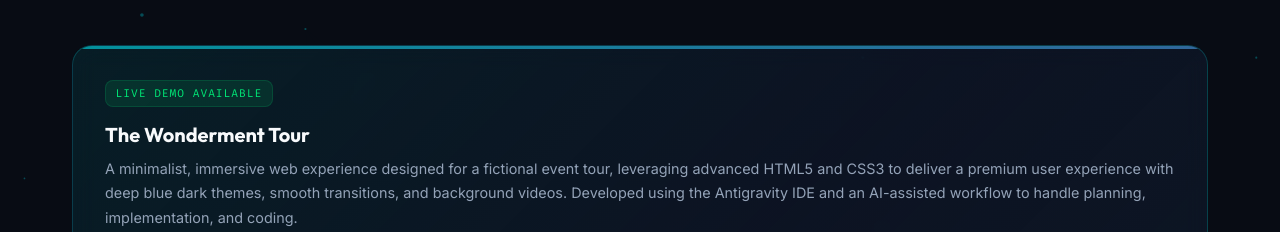
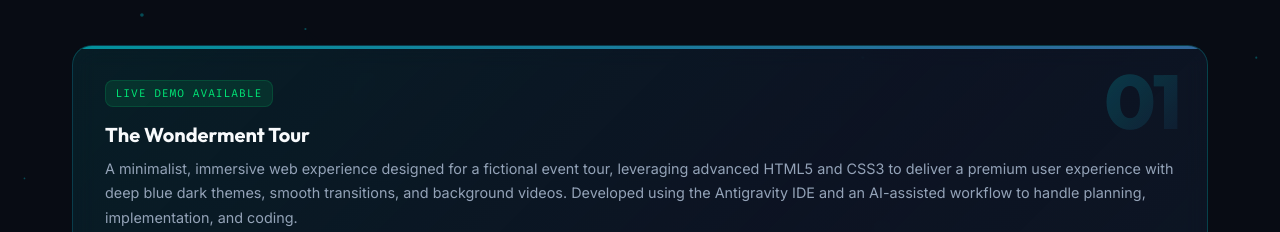
Before and after one commit to ELANGO-DILLIRAJ/Portfolio, a plain HTML site: page certifications-projects.html in a window 1280 px wide. Shown: the part 301-533 px from the top of the page. Drawn offline with Linux system fonts and the light colour scheme.

Commit message:
Added the numbering in the Projects

```diff
--- a/styles.css
+++ b/styles.css
@@ -1279,11 +1279,13 @@ h1, h2, h3, h4, h5, h6 {
   grid-template-columns: repeat(auto-fit, minmax(340px, 1fr));
   gap: 2rem;
   margin-bottom: 4rem;
+  counter-reset: project-num;
 }
 
 .project-card {
   --proj-accent-1: 0, 242, 254;
   --proj-accent-2: 79, 172, 254;
+  counter-increment: project-num;
   background: linear-gradient(
     135deg,
     rgba(var(--proj-accent-1), 0.08) 0%,
@@ -1303,6 +1305,11 @@ h1, h2, h3, h4, h5, h6 {
   overflow: hidden;
 }
 
+.project-card > * {
+  position: relative;
+  z-index: 1;
+}
+
 .project-card::before {
   content: '';
   position: absolute;
@@ -1313,6 +1320,32 @@ h1, h2, h3, h4, h5, h6 {
   background: linear-gradient(90deg, rgb(var(--proj-accent-1)), rgb(var(--proj-accent-2)));
   opacity: 0.55;
   transition: opacity 0.35s ease;
+  z-index: 2;
+}
+
+.project-card::after {
+  content: counter(project-num, decimal-leading-zero);
+  position: absolute;
+  top: 1.1rem;
+  right: 1.75rem;
+  font-family: var(--font-heading);
+  font-size: clamp(3.2rem, 6vw, 4.75rem);
+  font-weight: 800;
+  line-height: 1;
+  letter-spacing: -0.04em;
+  background: linear-gradient(
+    135deg,
+    rgba(var(--proj-accent-1), 0.22),
+    rgba(var(--proj-accent-2), 0.07)
+  );
+  -webkit-background-clip: text;
+  -webkit-text-fill-color: transparent;
+  background-clip: text;
+  pointer-events: none;
+  user-select: none;
+  z-index: 0;
+  transition: transform 0.35s cubic-bezier(0.22, 1, 0.36, 1), opacity 0.35s ease;
+  opacity: 0.85;
 }
 
 .project-card:nth-child(1) { --proj-accent-1: 0, 242, 254; --proj-accent-2: 79, 172, 254; }
@@ -1345,6 +1378,19 @@ h1, h2, h3, h4, h5, h6 {
 
 .projects-grid .project-card:hover::before {
   opacity: 1;
+}
+
+.projects-grid .project-card:hover::after {
+  opacity: 1;
+  transform: translateY(-2px) scale(1.04);
+}
+
+@media (max-width: 640px) {
+  .project-card::after {
+    font-size: 2.75rem;
+    top: 0.9rem;
+    right: 1.15rem;
+  }
 }
 
 .project-status {
```
